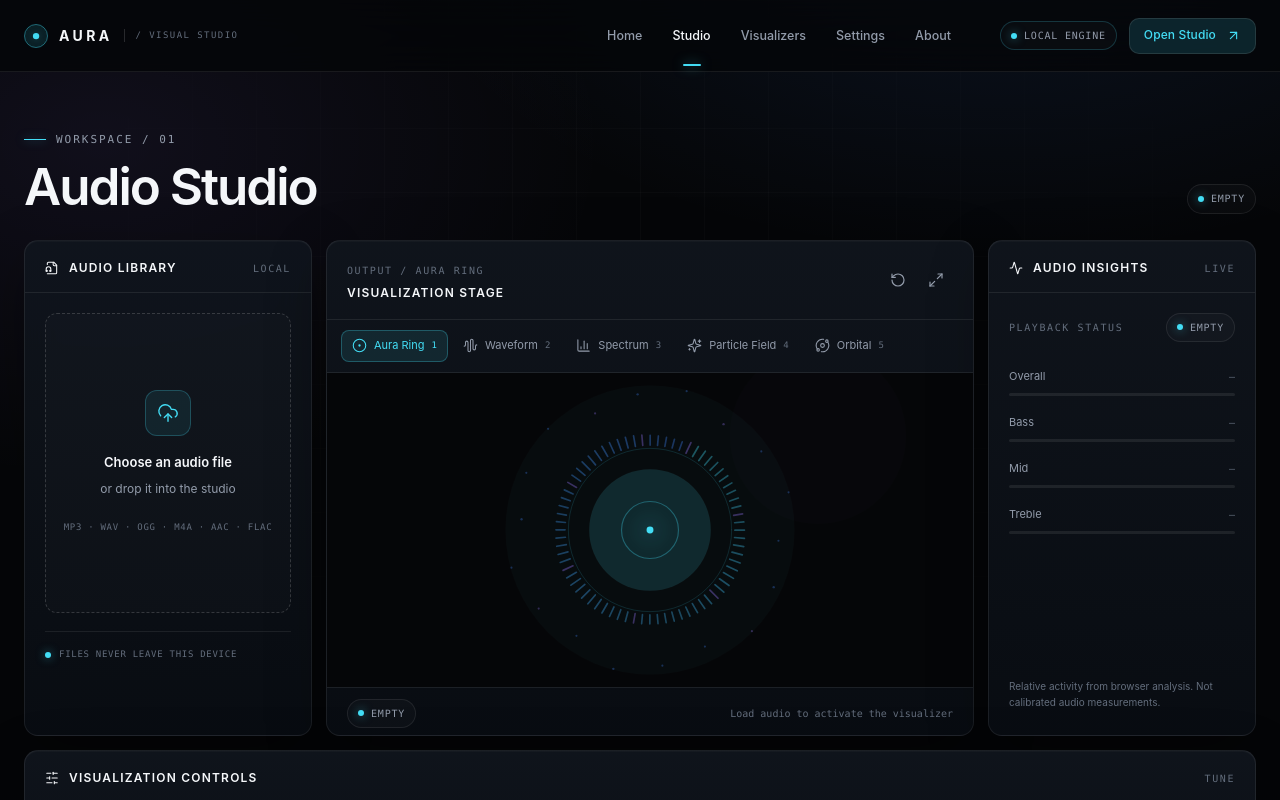
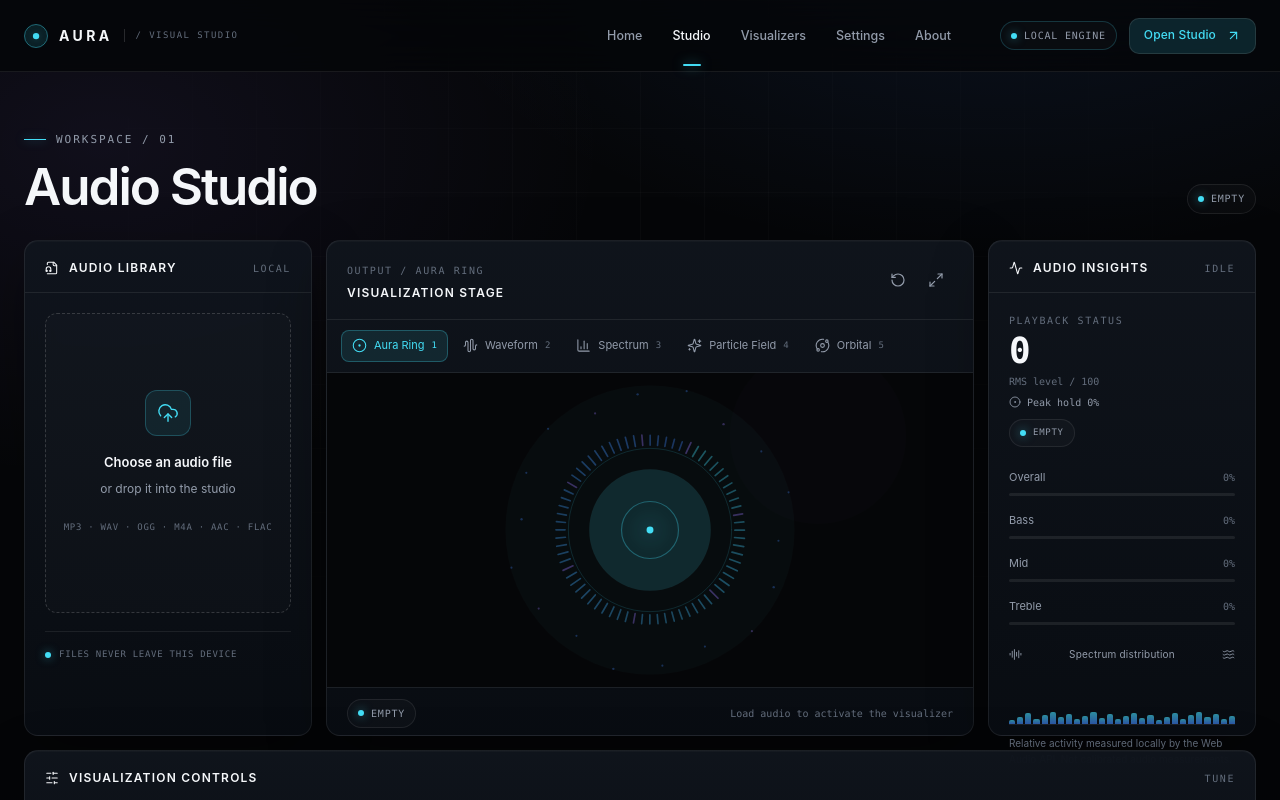
Before and after one commit to HammadZahid1/aura, a React (Vite) app: page / in a window 1280 px wide. Both pictures are taken after a click on the button "Open Studio". Shown: the top 800 px of the page. Built offline with nearby package versions, Linux system fonts and the light colour scheme.

Commit message:
feat: add live audio insights with peak and spectrum meters

```diff
--- a/src/components/insights/AudioInsights.tsx
+++ b/src/components/insights/AudioInsights.tsx
@@ -1,13 +1,38 @@
-import { Activity } from 'lucide-react';
-import type { PlaybackStatus } from '../../types';
+import { Activity, AudioLines, CircleDot, Waves } from 'lucide-react';
+import { THEMES } from '../../data/themes';
+import type { AudioSnapshot, PlaybackStatus, ThemeName } from '../../types';
 
 interface AudioInsightsProps {
   status: PlaybackStatus;
+  snapshot: AudioSnapshot | null;
+  theme: ThemeName;
 }
 
-const METRICS = ['Overall', 'Bass', 'Mid', 'Treble'];
+interface Meter {
+  label: string;
+  value: number;
+  from: string;
+  to: string;
+}
 
-export function AudioInsights({ status }: AudioInsightsProps) {
+function percent(value: number): number {
+  return Math.min(100, Math.max(0, Math.round(value * 100)));
+}
+
+export function AudioInsights({ status, snapshot, theme }: AudioInsightsProps) {
+  const colors = THEMES[theme];
+  const active = snapshot?.active ?? false;
+  const level = snapshot?.level ?? 0;
+  const peak = snapshot?.peak ?? 0;
+  const bands = snapshot?.bands ?? { bass: 0, mid: 0, treble: 0, overall: 0 };
+
+  const meters: Meter[] = [
+    { label: 'Overall', value: bands.overall, from: colors.primary, to: colors.secondary },
+    { label: 'Bass', value: bands.bass, from: colors.primary, to: colors.secondary },
+    { label: 'Mid', value: bands.mid, from: colors.secondary, to: colors.accent },
+    { label: 'Treble', value: bands.treble, from: colors.accent, to: colors.primary },
+  ];
+
   return (
     <section className="panel panel-solid studio-insights" aria-labelledby="insights-title">
       <div className="panel-header">
@@ -15,32 +40,62 @@ export function AudioInsights({ status }: AudioInsightsProps) {
           <Activity size={14} strokeWidth={1.8} aria-hidden="true" />
           Audio Insights
         </h2>
-        <span className="label">Live</span>
+        <span className="label">{active ? 'Live analysis' : 'Idle'}</span>
       </div>
+
       <div className="panel-body insights-body">
         <div className="insight-status">
           <span className="label">Playback status</span>
+          <strong className="insight-level">{percent(level)}</strong>
+          <span className="insight-unit">RMS level / 100</span>
+          <div className="insight-peak">
+            <CircleDot size={12} strokeWidth={1.7} aria-hidden="true" />
+            Peak hold {percent(peak)}%
+          </div>
           <span className="chip">
             <span className="chip-dot" />
             {status}
           </span>
         </div>
-        <div className="insight-meters">
-          {METRICS.map((metric) => (
-            <div className="insight-meter" key={metric}>
+
+        <div className="insight-meters" aria-label="Frequency band activity">
+          {meters.map((meter) => (
+            <div className="insight-meter" key={meter.label}>
               <div className="insight-meter-head">
-                <span>{metric}</span>
-                <span className="mono">—</span>
+                <span>{meter.label}</span>
+                <span className="mono">{percent(meter.value)}%</span>
               </div>
               <div className="meter-track">
-                <span className="meter-fill" style={{ width: '0%' }} />
+                <span
+                  className="meter-fill"
+                  style={{
+                    width: `${percent(meter.value)}%`,
+                    background: `linear-gradient(90deg, ${meter.from}, ${meter.to})`,
+                  }}
+                />
               </div>
             </div>
           ))}
         </div>
-        <p className="insight-disclaimer">
-          Relative activity from browser analysis. Not calibrated audio measurements.
-        </p>
+
+        <div className="insight-spectrum-wrap">
+          <div className="insight-spectrum-title">
+            <AudioLines size={13} strokeWidth={1.7} aria-hidden="true" />
+            Spectrum distribution
+            <Waves size={13} strokeWidth={1.7} aria-hidden="true" />
+          </div>
+          <div className="insight-spectrum" aria-hidden="true">
+            {(snapshot?.spectrum ?? Array.from({ length: 28 }, () => 0)).map((value, index) => {
+              const height = active
+                ? Math.max(5, (value / 255) * 100)
+                : 8 + ((index * 7) % 18);
+              return <span key={index} style={{ height: `${height}%` }} />;
+            })}
+          </div>
+          <p className="insight-disclaimer">
+            Relative activity measured locally by the Web Audio API. Not calibrated audio measurements.
+          </p>
+        </div>
       </div>
     </section>
   );
--- a/src/components/studio/VisualizerStage.tsx
+++ b/src/components/studio/VisualizerStage.tsx
@@ -3,14 +3,14 @@ import { getMode } from '../../data/visualizers';
 import type { AudioEngine } from '../../lib/audio/AudioEngine';
 import { VisualizerCanvas } from '../visualizers/VisualizerCanvas';
 import { ModeSwitcher } from './ModeSwitcher';
-import type { FrequencyBands, PlaybackStatus, VisualizerConfig, VisualizationMode } from '../../types';
+import type { AudioSnapshot, PlaybackStatus, VisualizerConfig, VisualizationMode } from '../../types';
 
 interface VisualizerStageProps {
   config: VisualizerConfig;
   status: PlaybackStatus;
   engineReady: boolean;
   engine: AudioEngine;
-  onFrame?: (bands: FrequencyBands, level: number) => void;
+  onFrame?: (snapshot: AudioSnapshot) => void;
   onModeChange: (mode: VisualizationMode) => void;
   onReset: () => void;
   onFullscreen: () => void;
--- a/src/index.css
+++ b/src/index.css
@@ -1655,27 +1655,57 @@ input[type='range']::-moz-range-thumb {
 .insights-body {
   display: flex;
   flex-direction: column;
-  gap: 26px;
+  gap: 22px;
   height: calc(100% - 57px);
 }
 
 .insight-status {
   display: flex;
+  flex-direction: column;
+  align-items: flex-start;
+  gap: 5px;
+}
+
+.insight-level {
+  font-family: var(--font-mono);
+  font-size: 36px;
+  font-weight: 600;
+  line-height: 1;
+  letter-spacing: -0.05em;
+  color: var(--text);
+}
+
+.insight-unit {
+  color: var(--muted-deep);
+  font-family: var(--font-mono);
+  font-size: 10px;
+}
+
+.insight-peak {
+  display: flex;
+  align-items: center;
+  gap: 6px;
+  color: var(--muted);
+  font-family: var(--font-mono);
+  font-size: 10px;
+}
+
+.insight-status .chip {
+  margin-top: 4px;
+  font-size: 9px;
+  text-transform: uppercase;
+}
+
+.insight-meters {
+  display: grid;
+  gap: 16px;
+}
+
+.insight-meter-head {
+  display: flex;
   align-items: center;
   justify-content: space-between;
-  gap: 12px;
-}
-
-.insight-meters {
-  display: grid;
-  gap: 18px;
-}
-
-.insight-meter-head {
-  display: flex;
-  align-items: center;
-  justify-content: space-between;
-  margin-bottom: 8px;
+  margin-bottom: 7px;
   font-size: 11px;
   color: var(--muted);
 }
@@ -1700,8 +1730,43 @@ input[type='range']::-moz-range-thumb {
   transition: width 120ms linear;
 }
 
+.insight-spectrum-wrap {
+  display: flex;
+  flex-direction: column;
+  gap: 10px;
+  margin-top: auto;
+}
+
+.insight-spectrum-title {
+  display: flex;
+  align-items: center;
+  justify-content: space-between;
+  gap: 8px;
+  color: var(--muted);
+  font-size: 10px;
+  letter-spacing: 0.02em;
+}
+
+.insight-spectrum {
+  display: flex;
+  align-items: flex-end;
+  gap: 2px;
+  height: 52px;
+  padding-top: 4px;
+  border-bottom: 1px solid var(--border);
+}
+
+.insight-spectrum span {
+  flex: 1 1 0;
+  min-width: 2px;
+  border-radius: 2px 2px 0 0;
+  background: linear-gradient(180deg, var(--accent), var(--accent-secondary));
+  opacity: 0.62;
+  transition: height 100ms linear;
+}
+
 .insight-disclaimer {
-  margin: auto 0 0;
+  margin: 0;
   color: var(--muted-deep);
   font-size: 10px;
   line-height: 1.6;
@@ -1791,8 +1856,8 @@ input[type='range']::-moz-range-thumb {
     height: auto;
   }
 
-  .insight-disclaimer {
-    margin: 0;
+  .insight-spectrum-wrap {
+    margin-top: 0;
   }
 }
 
--- a/src/lib/audio/AudioEngine.ts
+++ b/src/lib/audio/AudioEngine.ts
@@ -28,6 +28,7 @@ export class AudioEngine {
     waveform: new Uint8Array(0),
     bands: { bass: 0, mid: 0, treble: 0, overall: 0 },
     level: 0,
+    peak: 0,
     active: false,
   };
 
@@ -153,9 +154,11 @@ export class AudioEngine {
     frameBands.treble = calculateTrebleActivity(frequency, sampleRate, FFT_SIZE);
     frameBands.overall = calculateOverallActivity(frequency);
 
+    const level = this.level;
     this.frame.frequency = frequency;
     this.frame.waveform = waveform;
-    this.frame.level = this.level;
+    this.frame.level = level;
+    this.frame.peak = active ? Math.max(level, this.frame.peak * 0.96) : 0;
     this.frame.active = active;
     return this.frame;
   }
--- /dev/null
+++ b/src/lib/audio/spectrum.ts
@@ -0,0 +1,35 @@
+/** Number of visual bars used by the studio insights spectrum. */
+export const INSIGHT_SPECTRUM_BARS = 28;
+
+/**
+ * Reduce the analyser's frequency bins to a fixed number of display bars.
+ *
+ * Each bar contains the average magnitude of one contiguous slice of the
+ * frequency buffer. Empty input produces silent bars so the UI can render a
+ * stable idle state before playback starts.
+ */
+export function sampleFrequencySpectrum(
+  frequency: Uint8Array,
+  bins: number = INSIGHT_SPECTRUM_BARS,
+): number[] {
+  if (bins <= 0) return [];
+  if (frequency.length === 0) return Array.from({ length: bins }, () => 0);
+
+  const bars = new Array<number>(bins);
+  // Most musical energy sits well below the top of the analyser range.
+  const usableBins = Math.min(frequency.length, 512);
+
+  for (let index = 0; index < bins; index += 1) {
+    const start = Math.floor((index / bins) * usableBins);
+    const end = Math.max(start + 1, Math.floor(((index + 1) / bins) * usableBins));
+    let sum = 0;
+
+    for (let bin = start; bin < end; bin += 1) {
+      sum += frequency[bin];
+    }
+
+    bars[index] = Math.round(sum / (end - start));
+  }
+
+  return bars;
+}
--- a/src/pages/Studio/Studio.tsx
+++ b/src/pages/Studio/Studio.tsx
@@ -12,7 +12,7 @@ import { useAudioEngine } from '../../hooks/useAudioEngine';
 import { DEFAULT_CONFIG, MODE_IDS } from '../../data/visualizers';
 import { validateAudioFile } from '../../lib/audio/fileValidation';
 import { cn } from '../../lib/utilities/cn';
-import type { AudioTrack, VisualizerConfig } from '../../types';
+import type { AudioSnapshot, AudioTrack, VisualizerConfig } from '../../types';
 
 export default function Studio() {
   const { theme, setTheme } = useTheme();
@@ -25,6 +25,7 @@ export default function Studio() {
   };
   const [track, setTrack] = useState<AudioTrack | null>(null);
   const [error, setError] = useState<string | null>(null);
+  const [insight, setInsight] = useState<AudioSnapshot | null>(null);
   const objectUrlRef = useRef<string | null>(null);
 
   const handleMetadata = useCallback((duration: number) => {
@@ -50,6 +51,7 @@ export default function Studio() {
     const url = URL.createObjectURL(file);
     objectUrlRef.current = url;
     setTrack({ name: file.name, size: file.size, type: file.type, duration: 0, url });
+    setInsight(null);
   };
 
   const handleRemove = () => {
@@ -57,6 +59,7 @@ export default function Studio() {
     objectUrlRef.current = null;
     setTrack(null);
     setError(null);
+    setInsight(null);
   };
 
   const { isDragging, dropHandlers } = useAudioDrop(handleFile);
@@ -107,6 +110,7 @@ export default function Studio() {
             status={player.status}
             engineReady={engineReady}
             engine={engine}
+            onFrame={setInsight}
             onModeChange={(mode) => updateConfig({ mode })}
             onReset={() => {
               setBaseConfig(DEFAULT_CONFIG);
@@ -114,7 +118,7 @@ export default function Studio() {
             }}
             onFullscreen={requestFullscreen}
           />
-          <AudioInsights status={player.status} />
+          <AudioInsights status={player.status} snapshot={insight} theme={theme} />
           <VisualizerControls config={config} onChange={updateConfig} />
           <PlayerBar player={player} hasTrack={Boolean(track)} />
         </div>
```
Also changed, not shown: src/components/visualizers/VisualizerCanvas.tsx (+10 -3 lines), src/types/index.ts (+13 -0 lines).
